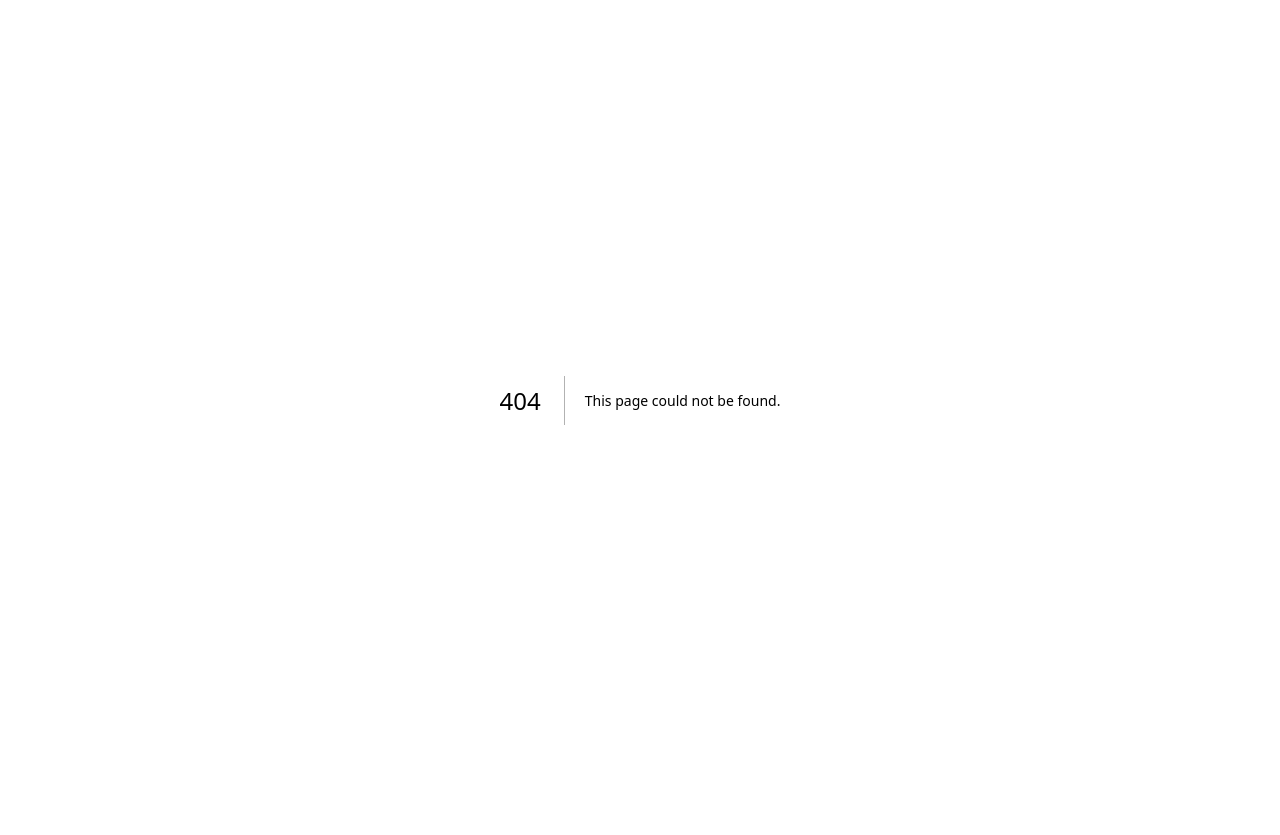
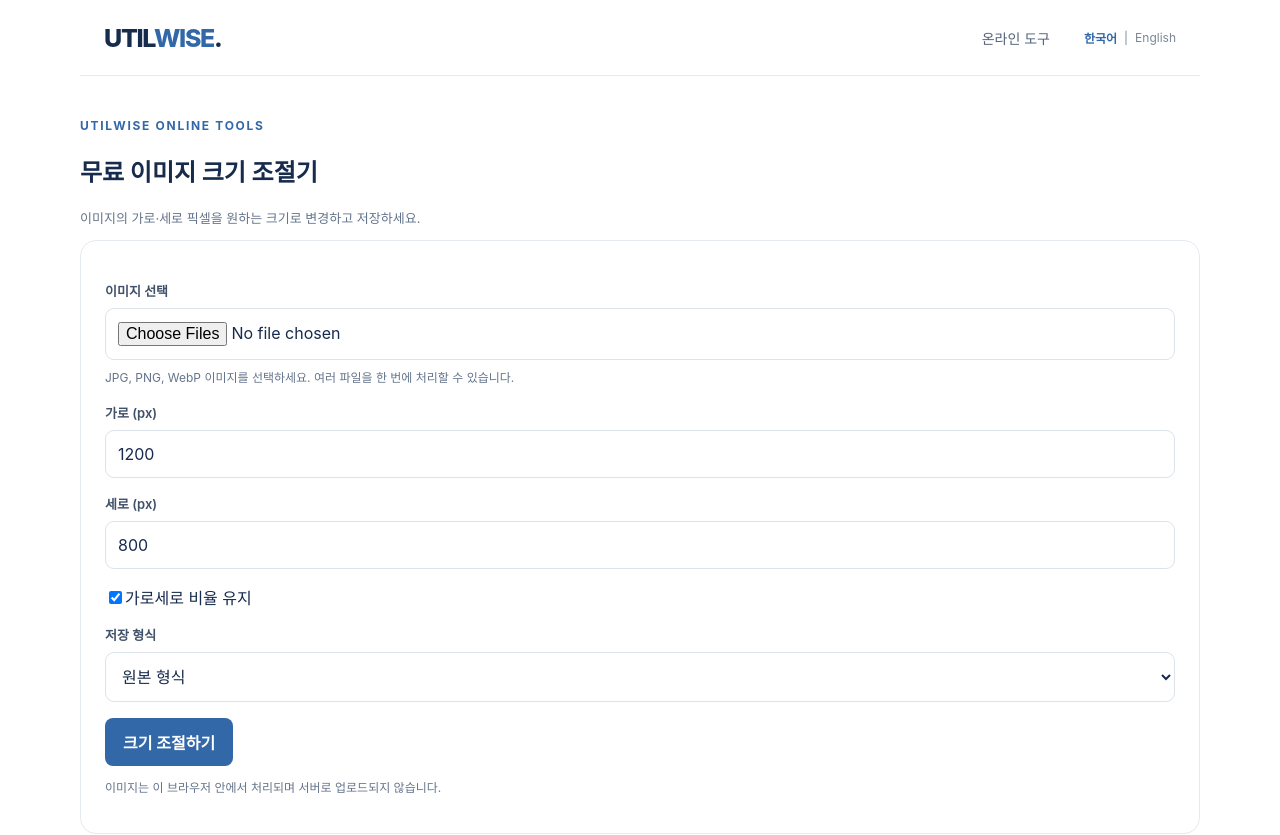
Before and after one commit to mmw833/utilwise, a Next.js app: page /image-resizer in a window 1280 px wide. Before the commit this address had no page. Shown: the top 835 px of the page. Before the commit the page ends 800 px from the top, so only its background shows below. Built offline with nearby package versions, Linux system fonts and the light colour scheme; a web font is replaced by a local one.

Commit message:
Add bilingual image tool page

```diff
--- /dev/null
+++ b/app/image-resizer/page.tsx
@@ -0,0 +1,11 @@
+import type { Metadata } from "next";
+import Link from "next/link";
+import LanguageSwitcher from "../../components/LanguageSwitcher";
+import ImageTools from "../../components/ImageTools";
+export const metadata: Metadata = {
+  title: "무료 이미지 크기 조절기 | 사진 픽셀·해상도 변경 - UTILWISE",
+  description: "JPG, PNG, WebP 이미지의 가로와 세로 픽셀을 원하는 크기로 변경하세요. 비율 유지와 여러 이미지 처리 기능을 제공하며 파일은 브라우저에서 처리됩니다.",
+  alternates: { canonical: "/image-resizer", languages: { "ko-KR": "/image-resizer", en: "/en/image-resizer" } },
+  openGraph: { title: "무료 이미지 크기 조절기", description: "이미지의 가로·세로 픽셀을 원하는 크기로 간편하게 변경하세요.", url: "https://utilwise.kr/image-resizer", siteName: "UTILWISE", locale: "ko_KR", type: "website" }
+};
+export default function Page(){return <main><header className="wrap header"><Link href="/" className="logo">UTIL<span>WISE</span>.</Link><nav className="nav"><Link href="/online-tools">온라인 도구</Link><LanguageSwitcher/></nav></header><section className="wrap section image-tool-page"><div className="eyebrow">UTILWISE ONLINE TOOLS</div><h1>무료 이미지 크기 조절기</h1><p className="sub">이미지의 가로·세로 픽셀을 원하는 크기로 변경하고 저장하세요.</p><ImageTools mode="resize" lang="ko"/><div className="image-tool-guide"><h2>이미지 크기 조절이란?</h2><p>이미지 크기 조절은 사진이나 그래픽의 픽셀 너비와 높이를 변경하는 기능입니다. 웹페이지, 블로그, 문서 또는 온라인 게시물에 맞는 크기로 조정할 수 있습니다.</p><h2>사용 방법</h2><ol><li>크기를 변경할 이미지를 선택합니다.</li><li>원하는 가로와 세로 픽셀을 입력합니다.</li><li>비율 유지 옵션을 켜면 이미지가 원래 비율에 맞게 조정됩니다.</li><li>저장 형식을 선택하고 변환된 이미지를 다운로드합니다.</li></ol><p>한 번에 선택한 여러 이미지에 동일한 크기 설정이 적용됩니다. 이미지를 확대하면 원본보다 선명도가 낮아질 수 있습니다. 파일은 브라우저에서 처리되며 서버로 업로드되지 않습니다.</p><h2>관련 온라인 도구</h2><p><Link href="/image-compressor">이미지 압축기</Link>로 파일 용량을 줄일 수 있습니다.</p></div></section></main>}
```
